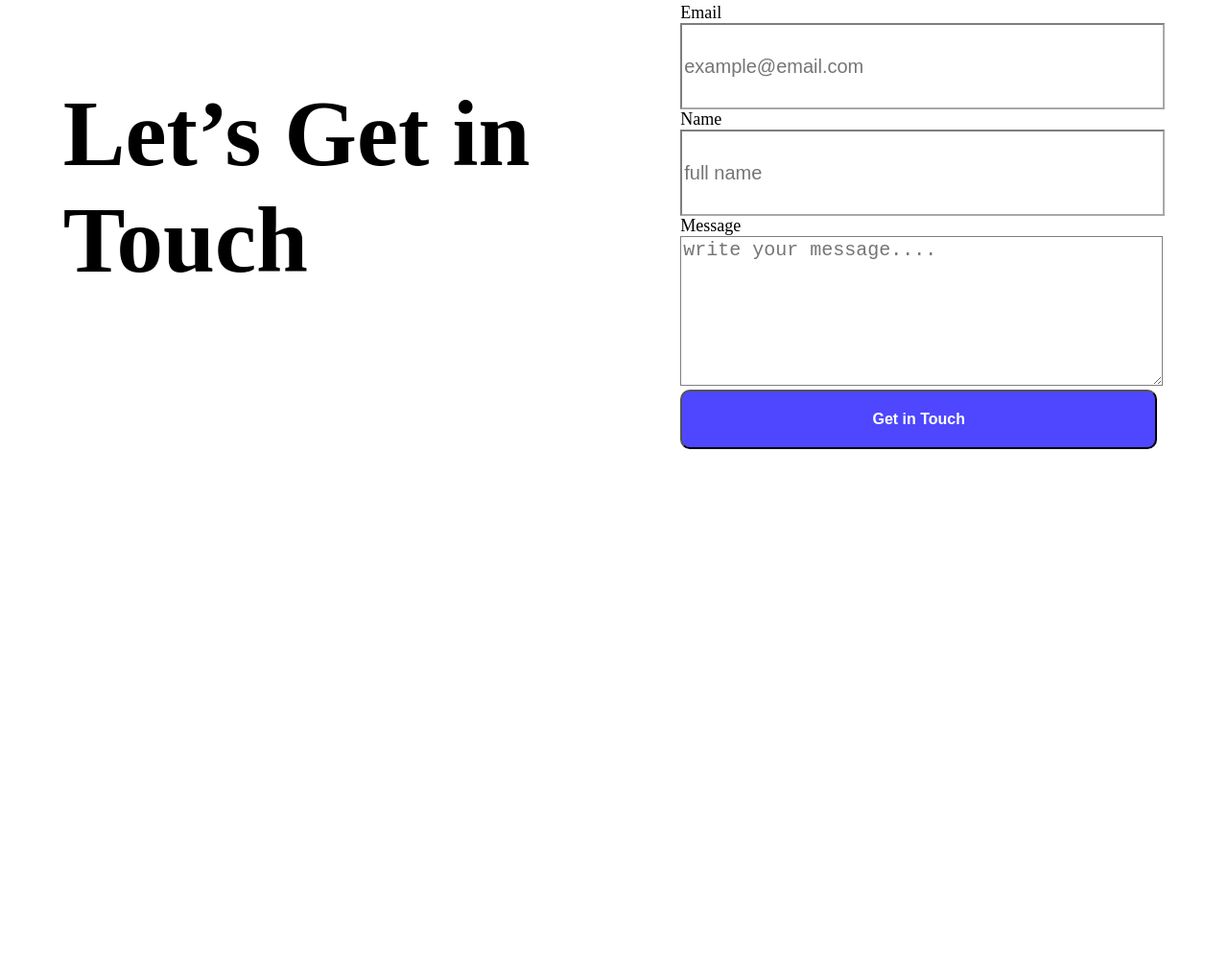
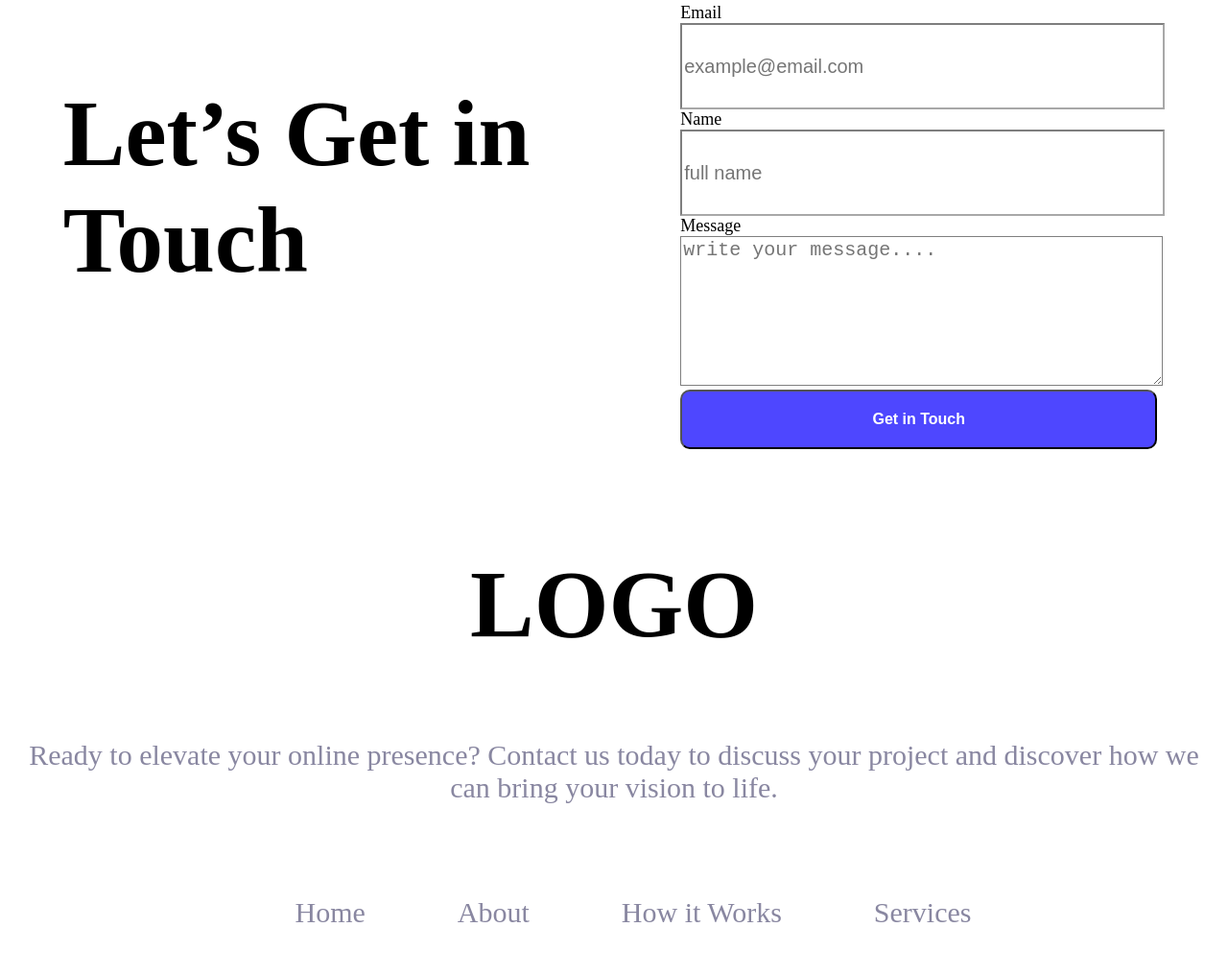
Before and after one commit to MDnurulIslam27/B12A01-landing-launchpad-new, a plain HTML site: page index.html in a window 1280 px wide. Shown: the part 1810-2826 px from the top of the page at 96% size. Before the commit the page ends 2286 px from the top, so only its background shows below. Drawn offline with Linux system fonts and the light colour scheme.

Commit message:
footer-section

```diff
--- a/index.html
+++ b/index.html
@@ -72,11 +72,27 @@
 
        </div>
     </main>
-    <footer>
-            <div>
+    <footer></footer>
+          <div class="footer-section">
+              <div>
+            <h2 class="footer-title"> LOGO</h2>
+            <p class="footer-description"> Ready to elevate your online presence? Contact us today to discuss your project and discover how we can bring your vision to life.</p>
+            </div>
 
 
-            </div>
+          <div>
+
+           <ul class="link">
+
+            <li><a href="">Home</a></li>
+            <li><a href="">About</a></li>
+            <li><a href="">How it Works</a></li>
+            <li><a href="">Services</a></li>
+           </ul>
+           </div>
+           </div>
+
+
     </footer>
 </body>
 </html>
--- a/landing.css
+++ b/landing.css
@@ -166,3 +166,52 @@ font-size: 20px;
     font-size: 16px;
     font-weight: bold;
 }
+.footer-section{
+
+    height: 428px;
+    text-align: center;
+
+}
+.footer-link{
+    display: flex;
+}
+ div ul li{
+    list-style: none;
+    margin: 48px;
+    justify-content: center;
+
+
+}
+div ul li a{
+    text-decoration: none;
+    text-align: center;
+     color: #8987A1;
+}
+
+
+ div ul{
+    display: flex;
+    margin: 48px;
+    text-align: center;
+    justify-content: center;
+
+}
+.footer-title{
+    font-weight: 900px;
+    font-size: 100px;
+    margin-top: 104px;
+
+}
+.footer-description{
+    color: rgba(137, 135, 161, 1);
+    font-size: 30px
+
+
+}
+.link{
+
+    font-size: 30px;
+
+
+
+}
```
